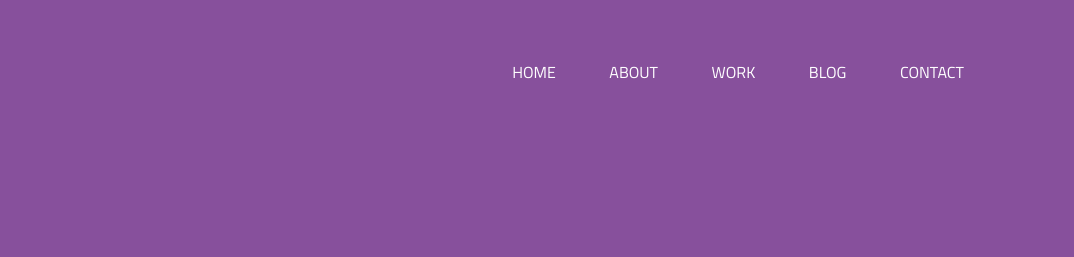
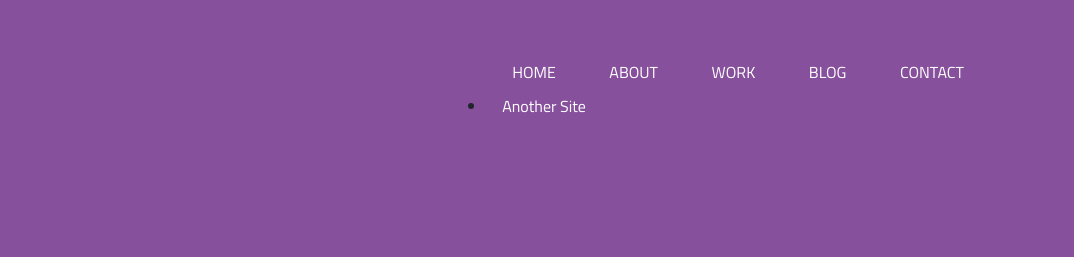
Before and after one commit to umbliama/umbliama.github.io, a website: page www/index.html in a window 1280 px wide. Shown: the top 257 px of the page, 206-1280 px from the left. Drawn offline with nearby package versions, Linux system fonts and the light colour scheme.

Commit message:
Update index.html

```diff
--- a/www/index.html
+++ b/www/index.html
@@ -22,6 +22,7 @@
 						 <li class="header__menu__item"><a href="#">work</a></li>
 						 <li class="header__menu__item"><a href="#">blog</a></li>
 						 <li class="header__menu__item"><a href="#">contact</a></li>
+						 <li><a href="www/index.html">Another Site</a></li>
 					 </ul>
 				 </div>
 			 </div>
```
